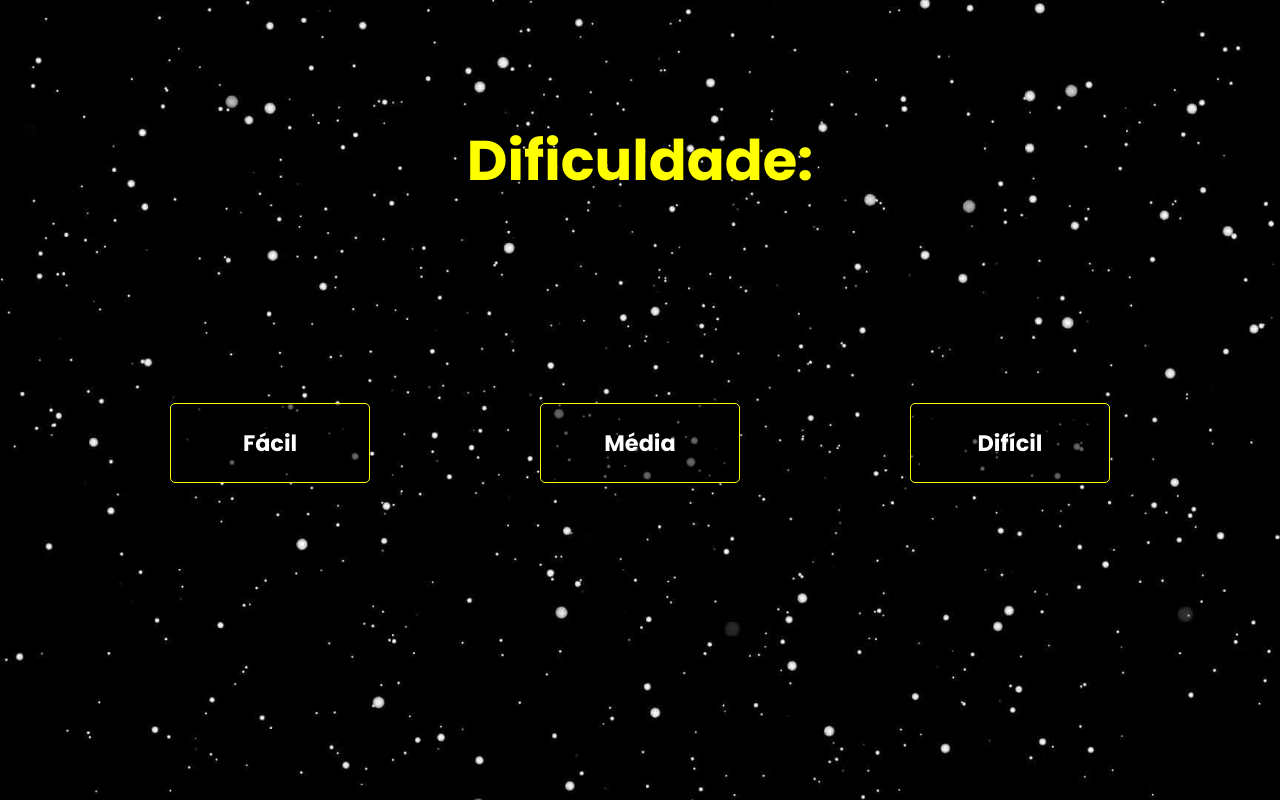
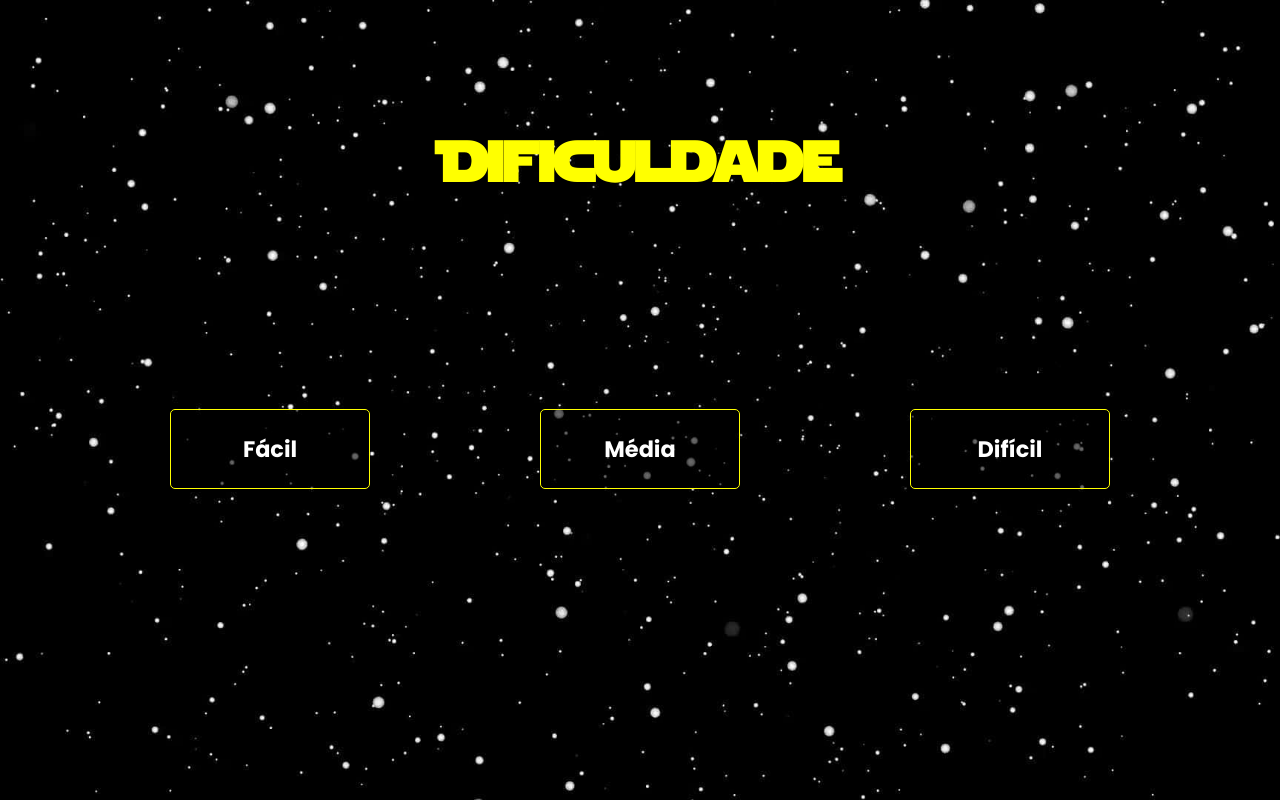
Before and after one commit to GRodrigues10/Projeto-Star-Wars-Quiz, a React (Vite) app: page / in a window 1280 px wide. Both pictures are taken after a click on the button "Iniciar". Built offline with nearby package versions, Linux system fonts and the light colour scheme.

Commit message:
atualização

```diff
--- a/src/dificuldade/Dificuldade.css
+++ b/src/dificuldade/Dificuldade.css
@@ -1,3 +1,8 @@
+@font-face {
+    font-family:'starwars2' ;
+    src: url(../fonts/Strjmono.ttf);
+}
+
 .container3{
     display: none;
     align-items: center;
@@ -18,7 +23,7 @@
 
 .dificuldade h1{
     text-align: center;
-    font-family: 'Poppins';
+    font-family: 'starwars2';
     font-size: 3.5rem;
     font-weight: bold;
 
--- a/src/dificuldade/Dificuldades.jsx
+++ b/src/dificuldade/Dificuldades.jsx
@@ -48,7 +48,7 @@ function Dificuldades() {
 
       <div className='container3'>
         <div className='dificuldade'>
-          <h1>Dificuldade:</h1>
+          <h1>Dificuldade</h1>
         </div>
         <div className='btns'>
           <button className='círculo' id='facil' onClick={facil}>Fácil</button>
```
